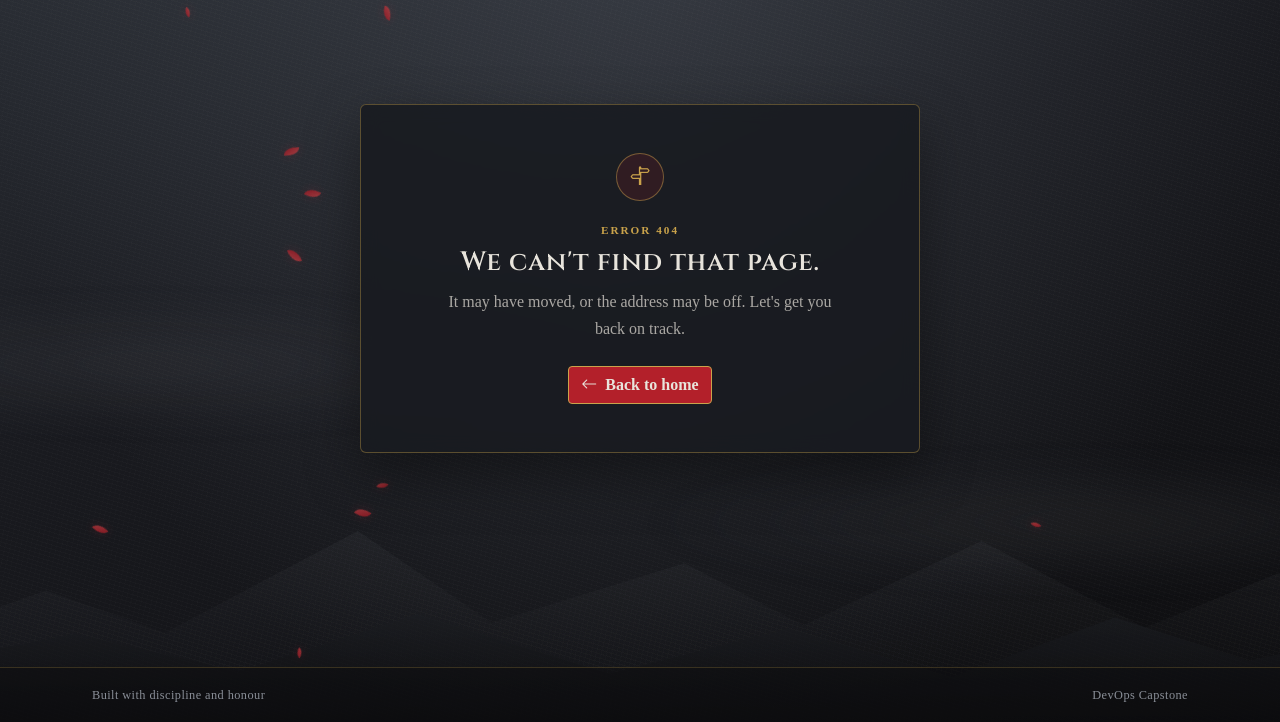
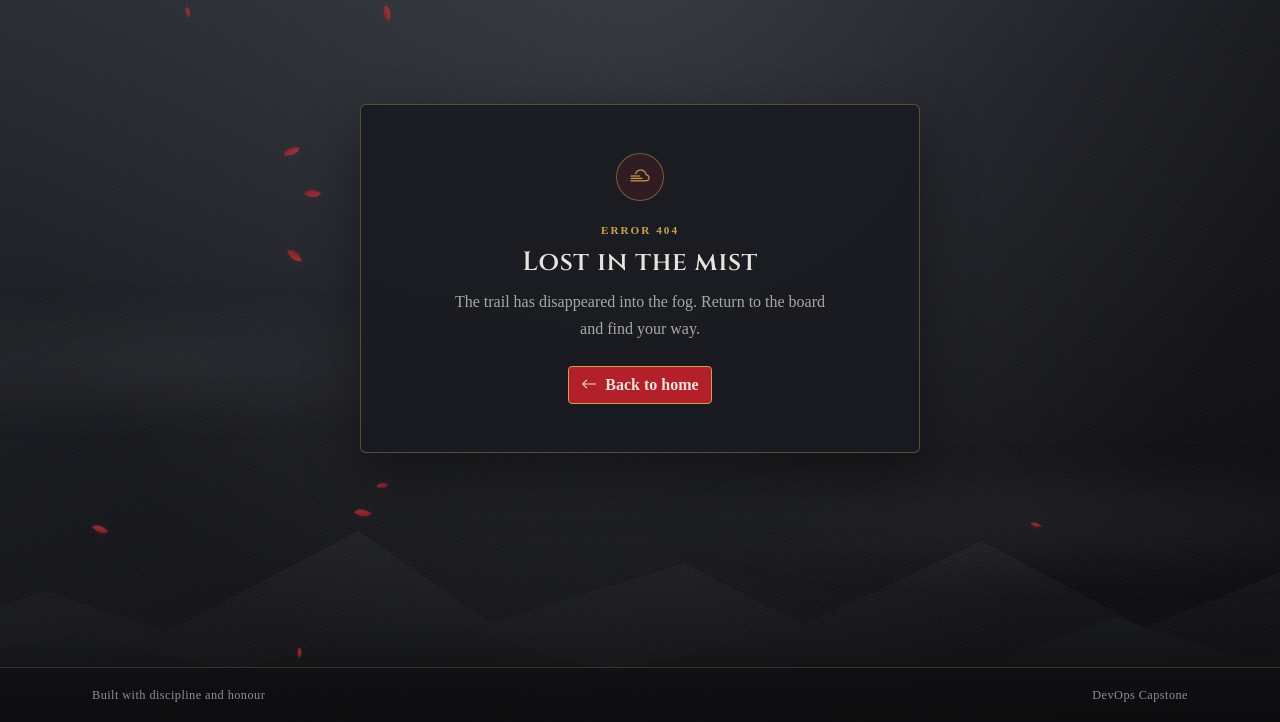
Before and after one commit to MohitGoel109/Devops-capstone-taskmanager, a Flask app: template app/templates/404.html in a window 1280 px wide. Shown: the part 78-800 px from the top of the page. Run offline with Flask 3, Linux system fonts and the light colour scheme; the template is opened without the code that fills it, so the values that code supplies are empty.

Commit message:
feat: style error pages

```diff
--- a/app/templates/404.html
+++ b/app/templates/404.html
@@ -1,11 +1,11 @@
 {% extends 'base.html' %}
-{% block title %}Page not found | Task Manager{% endblock %}
+{% block title %}Lost in the Mist | Ronin Task Board{% endblock %}
 {% block content %}
 <section class="card error-card">
-  <div class="error-icon error-icon-warm"><i class="bi bi-signpost-split" aria-hidden="true"></i></div>
+  <div class="error-icon error-icon-warm"><i class="bi bi-cloud-fog2" aria-hidden="true"></i></div>
   <p class="error-code">ERROR 404</p>
-  <h1>We can't find that page.</h1>
-  <p class="error-copy">It may have moved, or the address may be off. Let's get you back on track.</p>
+  <h1>Lost in the mist</h1>
+  <p class="error-copy">The trail has disappeared into the fog. Return to the board and find your way.</p>
   <a href="{{ url_for('index') }}" class="btn btn-primary">
     <i class="bi bi-arrow-left me-2" aria-hidden="true"></i>Back to home
   </a>
```
Also changed, not shown: app/templates/500.html (+4 -4 lines).
